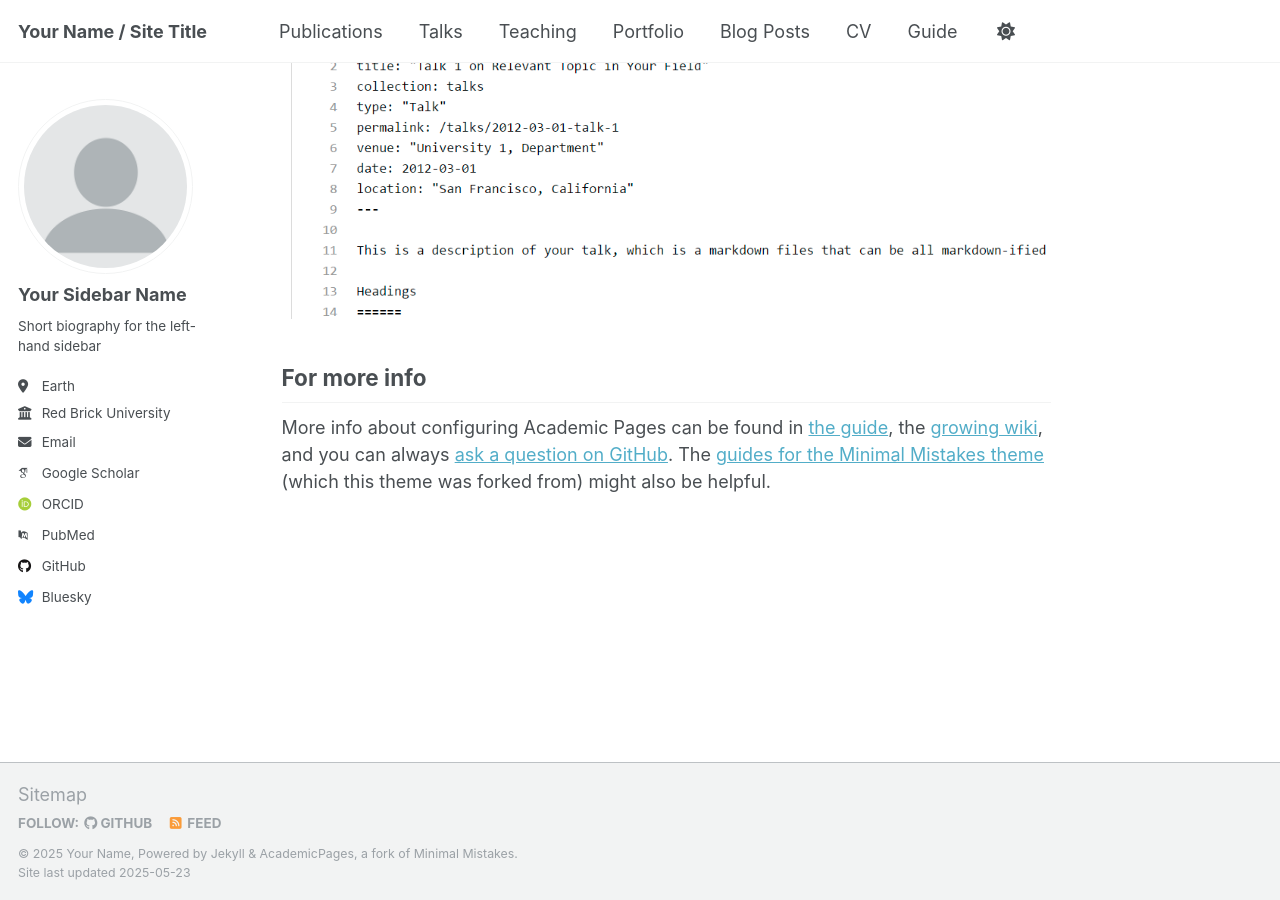
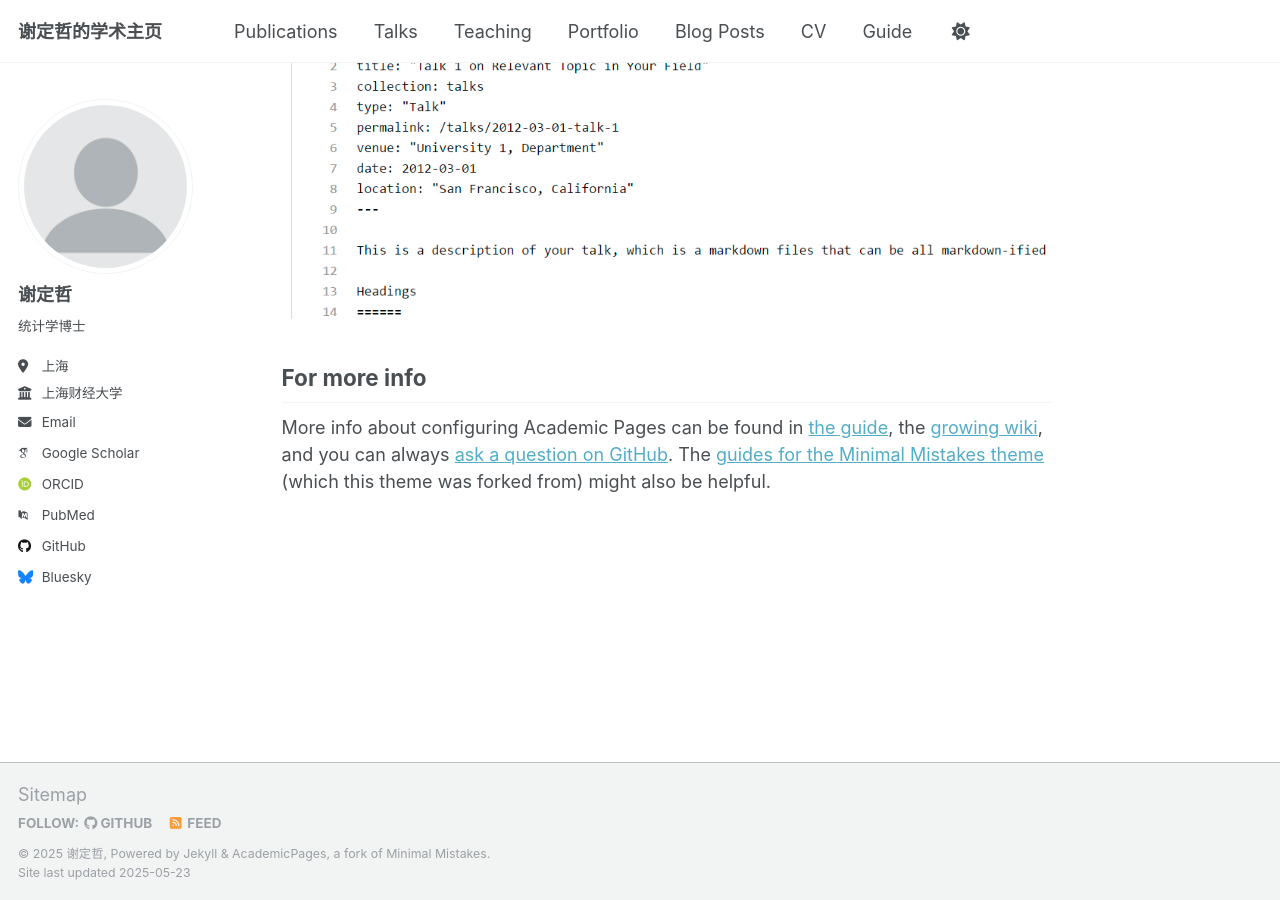
Before and after one commit to Alan0131/dingzhexie, a Jekyll site: the page built from _pages/about.md, in a window 1280 px wide and 900 px high, scrolled down 2636 px. Built offline with Jekyll 4.4.1, drawn with Linux system fonts in a browser that asks for light colours; some web fonts are replaced.

Commit message:
Update _config.yml

```diff
--- a/_config.yml
+++ b/_config.yml
@@ -9,11 +9,11 @@
 # Basic Site Settings
 locale                   : "en-US"
 site_theme               : "default"
-title                    : "Your Name / Site Title"
+title                    : "谢定哲的学术主页"
 title_separator          : "-"
-name                     : &name "Your Name"
-description              : &description "personal description"
-url                      : https://academicpages.github.io # the base hostname & protocol for your site e.g. "https://[your GitHub username].github.io" or if you already have some other page hosted on Github then use "https://[your GitHub username].github.io/[Your Repo Name]"
+name                     : &name "谢定哲"
+description              : &description "投入产出分析与经济统计"
+url                      : https://academicpages.github.io # the base hostname & protocol for your site e.g. "https://[your GitHub username].github.io" or if you already have some other page hosted on[...]
 baseurl                  : "" # the subpath of your site, e.g. "/blog"
 repository               : "academicpages/academicpages.github.io"
 
@@ -23,13 +23,13 @@ repository               : "academicpages/academicpages.github.io"
 author:
   # Biographic information
   avatar           : "profile.png"
-  name             : "Your Sidebar Name"
+  name             : "谢定哲"
   pronouns         : # example: "she/her"
-  bio              : "Short biography for the left-hand sidebar"
-  location         : "Earth"
-  employer         : "Red Brick University"
+  bio              : "统计学博士"
+  location         : "上海"
+  employer         : "上海财经大学"
   uri              : # URL
-  email            : "none@example.org"
+  email            : "xiedingzhe@example.com"
 
   # Academic websites
   academia         : # URL
```
